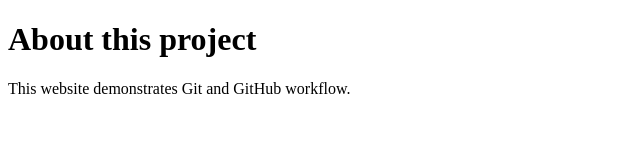
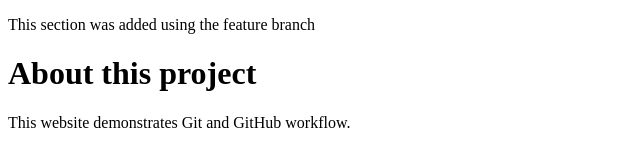
Before and after one commit to rsjojo/GitAssignment, a plain HTML site: page about.html in a window 1280 px wide. Shown: the whole page, without its empty margins (0-640 px from the left). Drawn offline with Linux system fonts and the light colour scheme.

Commit message:
Add content using feature branch

```diff
--- a/about.html
+++ b/about.html
@@ -3,6 +3,7 @@
 <html>
 <head>
     <title>About Me</title>
+    <p>This section was added using the feature branch</p>
 </head>
 <body>
     <h1>About this project</h1>
```
